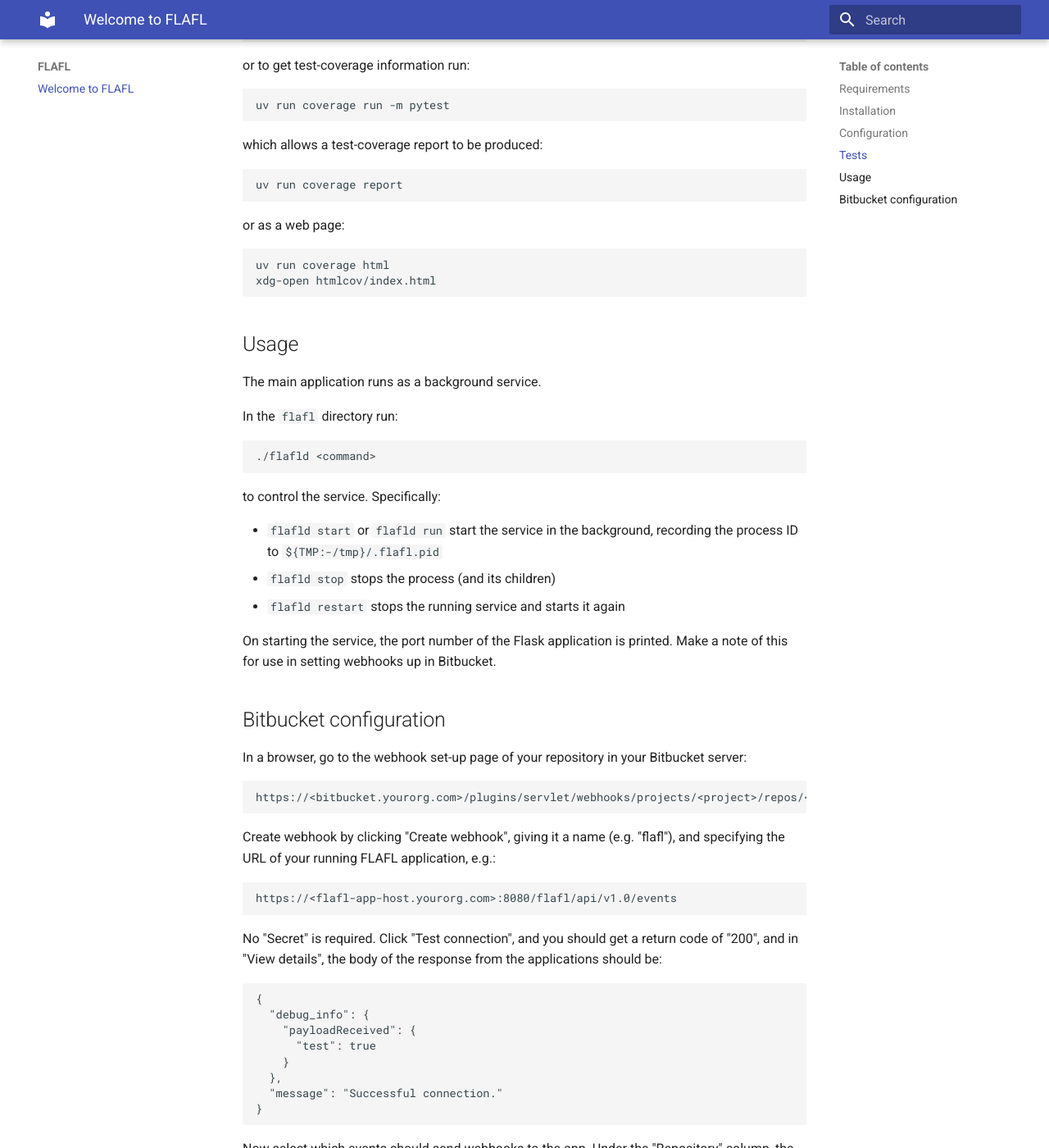
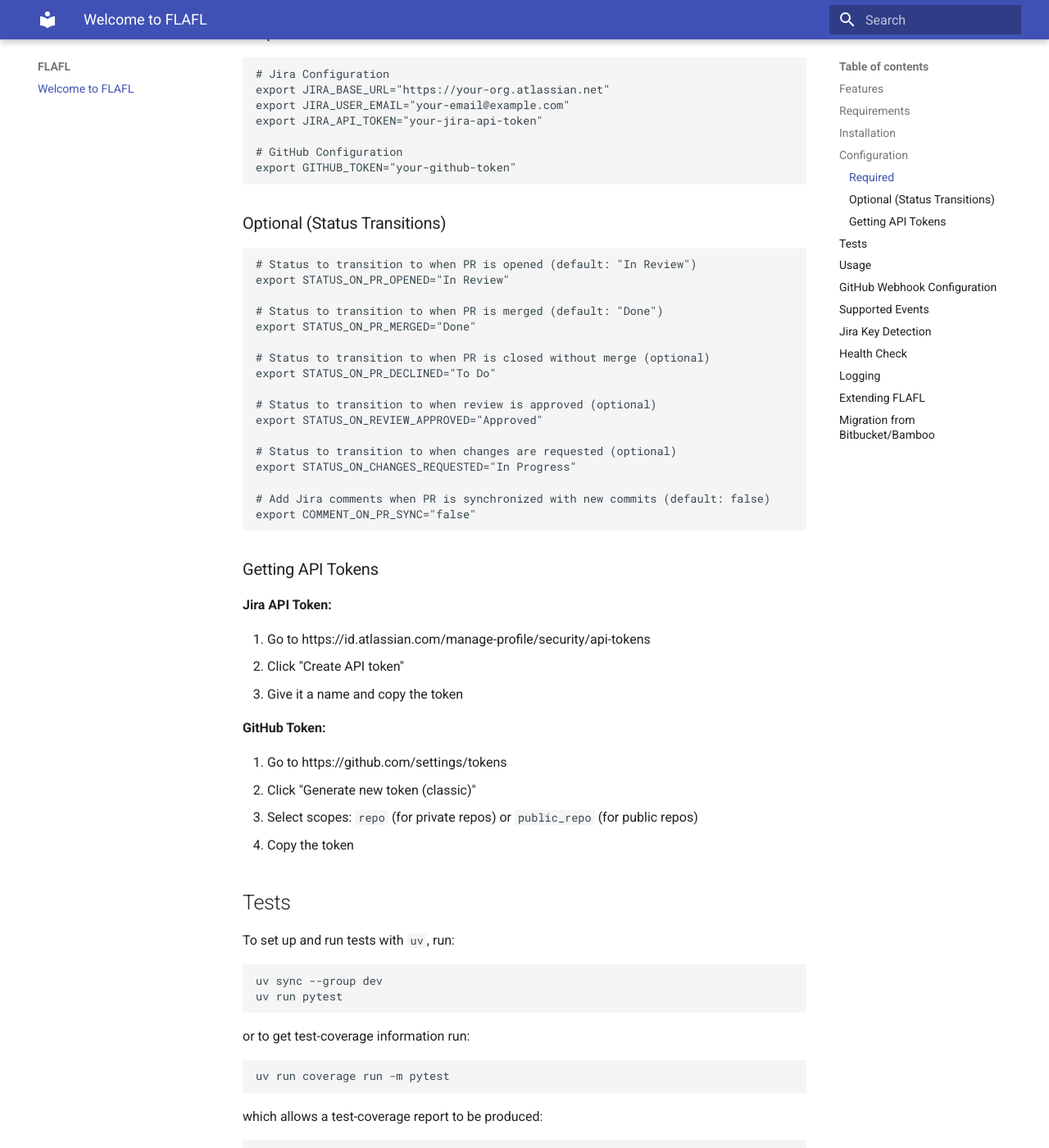
Before and after one commit to msleigh/flafl, an MkDocs documentation site: the page built from docs/docs/index.md, in a window 1280 px wide and 1400 px high, scrolled down 1208 px. Shown: the whole window at 82% size. Built offline with MkDocs 1.6.1 and Material for MkDocs 9.7.7, drawn with Linux system fonts in a browser that asks for light colours; some of the changed text lies outside the part shown.

Commit message:
chore: repo hygiene — ruff, changelog, CI matrix, dependabot, docs, contributing
- Replace black with ruff for linting and formatting in pre-commit hooks,
  CI workflow, and dev dependencies; add ruff config to pyproject.toml
- Expand CI matrix to Python 3.12 and 3.13 (was 3.10/3.11 only)
- Add cliff.toml and changelog.yml workflow to auto-generate CHANGELOG.md
  from git tags on each release using git-cliff
- Add .github/release.yml to configure GitHub auto-release note categories
- Add .github/dependabot.yml for weekly pip and GitHub Actions updates
- Add CONTRIBUTING.md with dev setup, test, and lint instructions
- Update docs/docs/index.md: replace stale Bitbucket/Bamboo content with
  current GitHub/Jira documentation mirroring the README
- Update README.md and docs badge from black to ruff
- Update uv.lock and pyproject.toml classifiers for 3.12/3.13

Co-Authored-By: Claude Sonnet 4.6 <noreply@anthropic.com>
Claude-Session: https://claude.ai/code/session_01FF14jCaNLpmqZiP2hNdFgF

````diff
--- a/docs/docs/index.md
+++ b/docs/docs/index.md
@@ -5,41 +5,91 @@
 [![PyPI](https://img.shields.io/pypi/v/flafl.svg)](https://pypi.org/project/flafl/)
 [![Changelog](https://img.shields.io/github/v/release/msleigh/flafl?include_prereleases&label=changelog)](https://github.com/msleigh/flafl/releases)
 [![License](https://img.shields.io/badge/license-Apache%202.0-blue.svg)](https://github.com/msleigh/flafl/blob/main/LICENSE)
-[![Code style: black](https://img.shields.io/badge/code%20style-black-000000.svg)](https://github.com/python/black)
+[![Ruff](https://img.shields.io/endpoint?url=https://raw.githubusercontent.com/astral-sh/ruff/main/assets/badge/v2.json)](https://github.com/astral-sh/ruff)
 
-Listens for events triggered by Webhooks in an Atlassian Bitbucket
-server and responds.
+Listens for events triggered by GitHub webhooks and updates Jira tickets
+accordingly. Automatically transitions Jira issues when pull requests are
+opened, merged, or reviewed.
 
-It assumes the main purpose is to trigger test plans in an associated Bamboo
-instance, but can be persuaded to take other actions.
+---
+
+## Features
+
+- **Automatic Jira transitions**: Move tickets to "In Review" when PRs are opened, "Done" when merged
+- **Jira key extraction**: Finds Jira issue keys in PR titles, branch names, and descriptions
+- **Missing ticket detection**: Comments on PRs that don't reference a Jira ticket
+- **PR review handling**: Optionally transition tickets based on review status
+- **Configurable workflow**: Map PR events to your Jira workflow statuses
 
 ## Requirements
 
 FLAFL requires Python 3.10+. It is tested on Linux and macOS.
 
-You  must have a netrc file containing valid login details for the Bamboo
-hostname used.
+You need:
+
+- A Jira Cloud instance with API access
+- A GitHub repository with webhook permissions
+- A server to host the webhook endpoint
 
 ## Installation
 
-FLAFL is published as a Python package and can be installed with `pip`, ideally
-by using a virtual environment. Open up a terminal and install with:
+FLAFL is published as a Python package and can be installed with `pip`,
+ideally by using a virtual environment. Open up a terminal and install with:
 
     pip install flafl
 
 ## Configuration
 
-Export the following variables with the correct information:
+Export the following environment variables:
 
-    export NETRC_FILE="/path/to/netrc/file"
-    export BAMB_HOSTNAME="bamboo.yourorg.com"
-    export BITB_HOSTNAME="bitbucket.yourorg.com"
+### Required
 
-To run the tests (see below), these environment variables must be defined,
-but do not need to have the correct values.
+```bash
+# Jira Configuration
+export JIRA_BASE_URL="https://your-org.atlassian.net"
+export JIRA_USER_EMAIL="your-email@example.com"
+export JIRA_API_TOKEN="your-jira-api-token"
 
-    export BITB_PROJECT="test"
-    export BITB_REPO="test"
+# GitHub Configuration
+export GITHUB_TOKEN="your-github-token"
+```
+
+### Optional (Status Transitions)
+
+```bash
+# Status to transition to when PR is opened (default: "In Review")
+export STATUS_ON_PR_OPENED="In Review"
+
+# Status to transition to when PR is merged (default: "Done")
+export STATUS_ON_PR_MERGED="Done"
+
+# Status to transition to when PR is closed without merge (optional)
+export STATUS_ON_PR_DECLINED="To Do"
+
+# Status to transition to when review is approved (optional)
+export STATUS_ON_REVIEW_APPROVED="Approved"
+
+# Status to transition to when changes are requested (optional)
+export STATUS_ON_CHANGES_REQUESTED="In Progress"
+
+# Add Jira comments when PR is synchronized with new commits (default: false)
+export COMMENT_ON_PR_SYNC="false"
+```
+
+### Getting API Tokens
+
+**Jira API Token:**
+
+1. Go to https://id.atlassian.com/manage-profile/security/api-tokens
+2. Click "Create API token"
+3. Give it a name and copy the token
+
+**GitHub Token:**
+
+1. Go to https://github.com/settings/tokens
+2. Click "Generate new token (classic)"
+3. Select scopes: `repo` (for private repos) or `public_repo` (for public repos)
+4. Copy the token
 
 ## Tests
 
@@ -77,69 +127,100 @@ to control the service. Specifically:
 - `flafld restart` stops the running service and starts it again
 
 On starting the service, the port number of the Flask application is printed.
-Make a note of this for use in setting webhooks up in Bitbucket.
+Make a note of this for use in setting up webhooks in GitHub.
 
-## Bitbucket configuration
+## GitHub Webhook Configuration
 
-In a browser, go to the webhook set-up page of your repository in your Bitbucket
-server:
+1. Go to your repository on GitHub
+2. Navigate to **Settings** > **Webhooks** > **Add webhook**
+3. Configure the webhook:
+   - **Payload URL**: `https://<your-server>:8080/flafl/api/v1.0/events`
+   - **Content type**: `application/json`
+   - **Secret**: (optional, but recommended for production)
+   - **SSL verification**: Enable if using HTTPS
 
-    https://<bitbucket.yourorg.com>/plugins/servlet/webhooks/projects/<project>/repos/<repo>
+4. Select events to trigger the webhook:
+   - **Pull requests** (for opened, closed, merged, synchronized)
+   - **Pull request reviews** (for review submitted)
+   - **Issue comments** (for PR comments)
+   - **Pushes** (optional, for tracking commits)
 
-Create webhook by clicking "Create webhook", giving it a name (e.g. "flafl"),
-and specifying the URL of your running FLAFL application, e.g.:
+5. Click **Add webhook**
 
-    https://<flafl-app-host.yourorg.com>:8080/flafl/api/v1.0/events
+GitHub will send a ping event to verify the connection. You should see a
+successful response.
 
-No "Secret" is required. Click "Test connection", and you should get a return
-code of "200", and in "View details", the body of the response from the
-applications should be:
+## Supported Events
 
-    {
-      "debug_info": {
-        "payloadReceived": {
-          "test": true
-        }
-      },
-      "message": "Successful connection."
-    }
+| GitHub Event | Action | Jira Behavior |
+|--------------|--------|---------------|
+| `pull_request` | `opened` | Transition to "In Review", comment if no Jira key |
+| `pull_request` | `reopened` | Transition to "In Review" |
+| `pull_request` | `closed` (merged) | Transition to "Done" |
+| `pull_request` | `closed` (not merged) | Optionally transition back |
+| `pull_request` | `synchronize` | Optionally add comment about new commits |
+| `pull_request_review` | `submitted` (approved) | Optionally transition to "Approved" |
+| `pull_request_review` | `submitted` (changes_requested) | Optionally transition to "In Progress" |
+| `issue_comment` | `created` | Log comment (no transition) |
+| `push` | - | Extract Jira keys from commit messages |
+| `ping` | - | Verify webhook connection |
 
-Now select which events should send webhooks to the app. Under the
-"Repository" column, the following webhooks, if selected, will trigger a respose:
+## Jira Key Detection
 
-- Push
+FLAFL looks for Jira issue keys (e.g., `PROJ-123`) in:
 
-and under the "Pull request" column, the following:
+1. PR title: `PROJ-123: Add new feature`
+2. Branch name: `feature/PROJ-123-add-login`
+3. PR description/body
 
-- Opened
-- Modified
-- Merged
-- Declined
-- Deleted
-- Comment added
+If no Jira key is found, FLAFL will add a comment to the PR asking the author
+to include one.
 
-Others will be quietly ignored. FLAFL can easily be extended to add responses
-to other tiggers of interest.
+## Health Check
 
-Click "Save".
+A health check endpoint is available at:
 
-To test the Bitbucket configuration, create a new pull request (the target
-branch must be within the repository that has the webhooks; the source branch
-can be outside, e.g. in a fork).
+    GET /flafl/api/v1.0/health
 
-In the directory containing the FLAFL application code, a log file should have been
-created with some diagnostic output, e.g.:
+Returns:
 
-    2019-12-17 17:18:54.360661
-    Success payload:
-    {
-        "message": "Created PR with ID 321 from project/repo/feature-branch to project/repo/develop. Sent API call to Bamboo and got return code 204",
-        "status": "success"
-    }
+```json
+{
+  "status": "healthy",
+  "jira_connected": true,
+  "github_connected": true
+}
+```
 
-Also, the application should have automatically added a comment to the PR
-asking the PR author to add a Jira ticket ID to the PR title. This is an
-example of the kind of checks the application can perform.
+## Logging
 
-Adding a comment to the PR, and deleting or declining the PR, should also add
-similar diagnostic output to the `flafl.log` file.
+Diagnostic output is written to `flafl.log` in the application directory:
+
+```
+2024-01-15 10:30:45.123456
+Event: pull_request/opened
+{
+  "status": "success",
+  "message": "PR #42 opened: PROJ-123: Add new feature",
+  "jira_keys": ["PROJ-123"],
+  "results": ["Transitioned PROJ-123 to In Review"]
+}
+```
+
+## Extending FLAFL
+
+FLAFL uses the Strategy pattern for event handling. To add a new event handler:
+
+1. Create a new class in `strategies.py` that inherits from `Strategy`
+2. Implement the `execute(self, json_data, debug_info, conns, config)` method
+3. Add routing logic in `__init__.py`'s `select_strategy()` function
+
+## Migration from Bitbucket/Bamboo
+
+If you're migrating from the previous Bitbucket/Bamboo version:
+
+1. Update environment variables (see Configuration section)
+2. Update webhook URLs in GitHub (instead of Bitbucket)
+3. Configure Jira workflow status names to match your project
+
+The core webhook endpoint remains the same: `/flafl/api/v1.0/events`
````
Also changed, not shown: CONTRIBUTING.md (added, +51 -0 lines), cliff.toml (added, +41 -0 lines), pyproject.toml (+12 -1 lines), .pre-commit-config.yaml, README.md, 5 other files.
